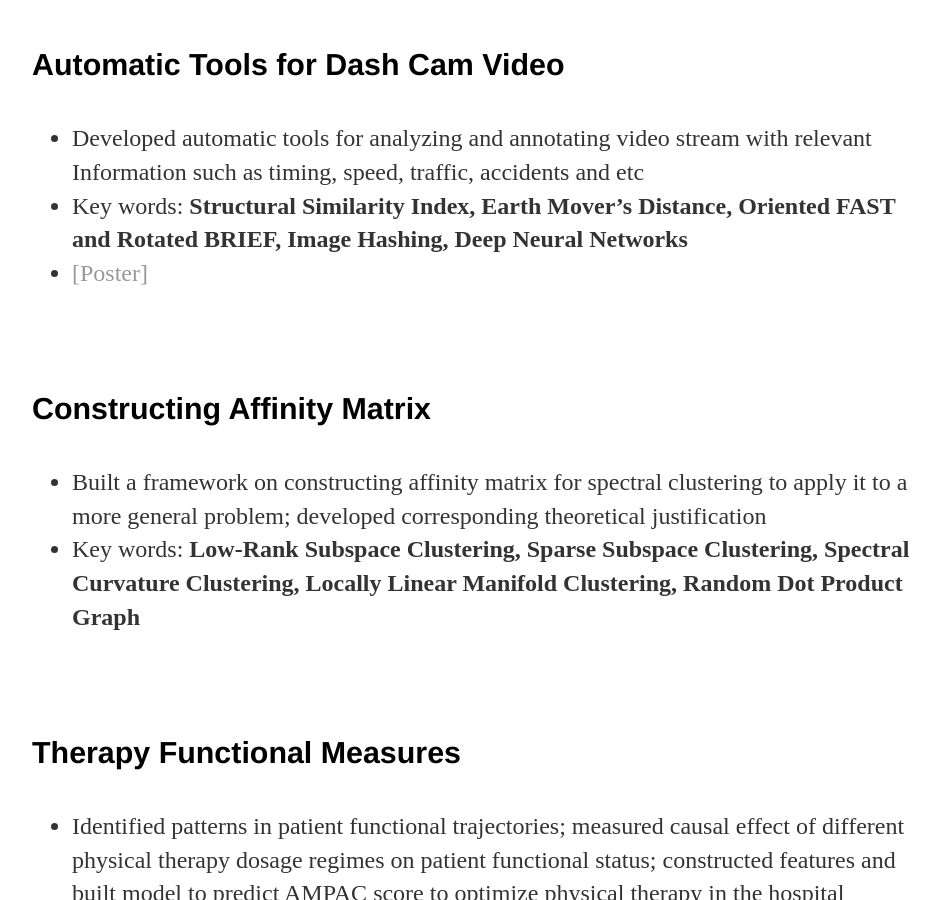
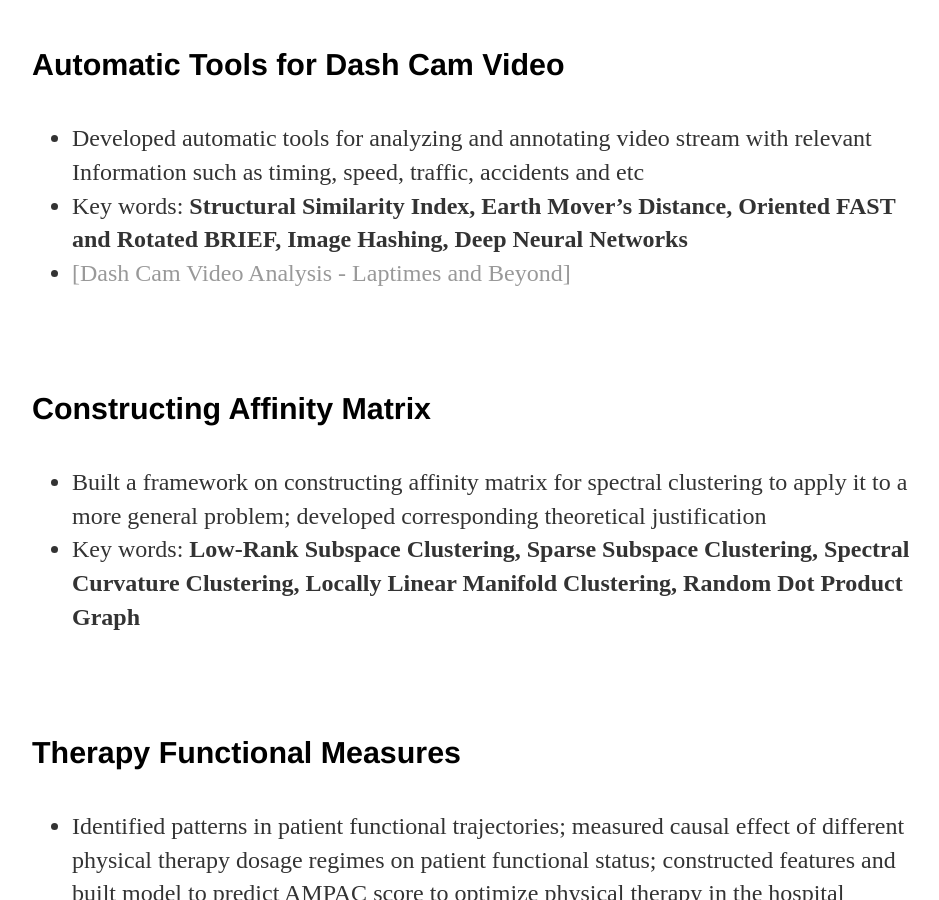
Before and after one commit to CongM/CongM.github.io, a Jekyll site: the page built from research/index.html, in a window 1280 px wide and 900 px high, scrolled down 593 px. Shown: the whole window, without its empty margins (160-1099 px from the left). Built offline with Jekyll 4.4.1, drawn with Linux system fonts in a browser that asks for light colours.

Commit message:
Update index.html

```diff
--- a/research/index.html
+++ b/research/index.html
@@ -18,7 +18,7 @@ title: Cong Mu's Homepage
 	<ul>
 		<li>Developed automatic tools for analyzing and annotating video stream with relevant Information such as timing, speed, traffic, accidents and etc</li>
 		<li>Key words: <b>Structural Similarity Index, Earth Mover’s Distance, Oriented FAST and Rotated BRIEF, Image Hashing, Deep Neural Networks</b></li>
-		<li><a href="/research/Dash Cam Video Analysis - Laptimes and Beyond.pdf" target="_blank">[Poster]</a></li>
+		<li><a href="/research/Dash Cam Video Analysis - Laptimes and Beyond.pdf" target="_blank">[Dash Cam Video Analysis - Laptimes and Beyond]</a></li>
 	</ul>
   <br><br>
   <h4>Constructing Affinity Matrix</h4>
```
